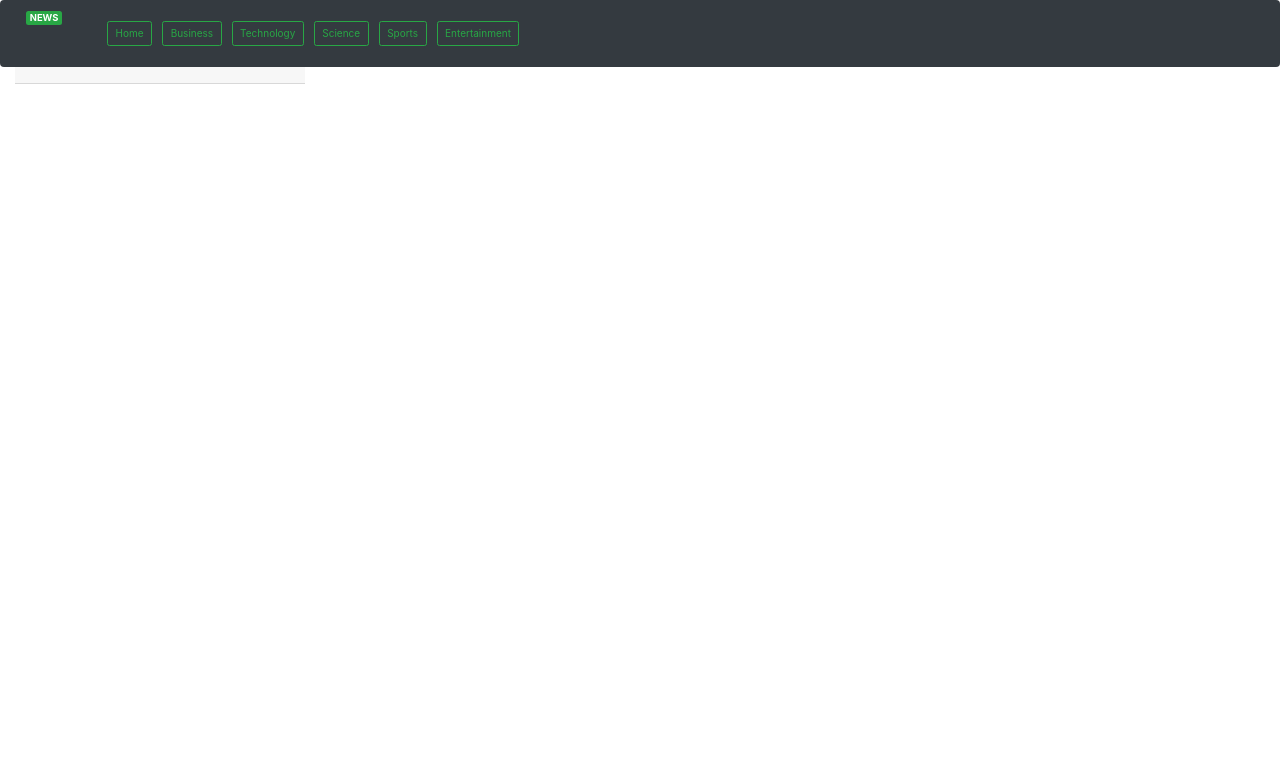
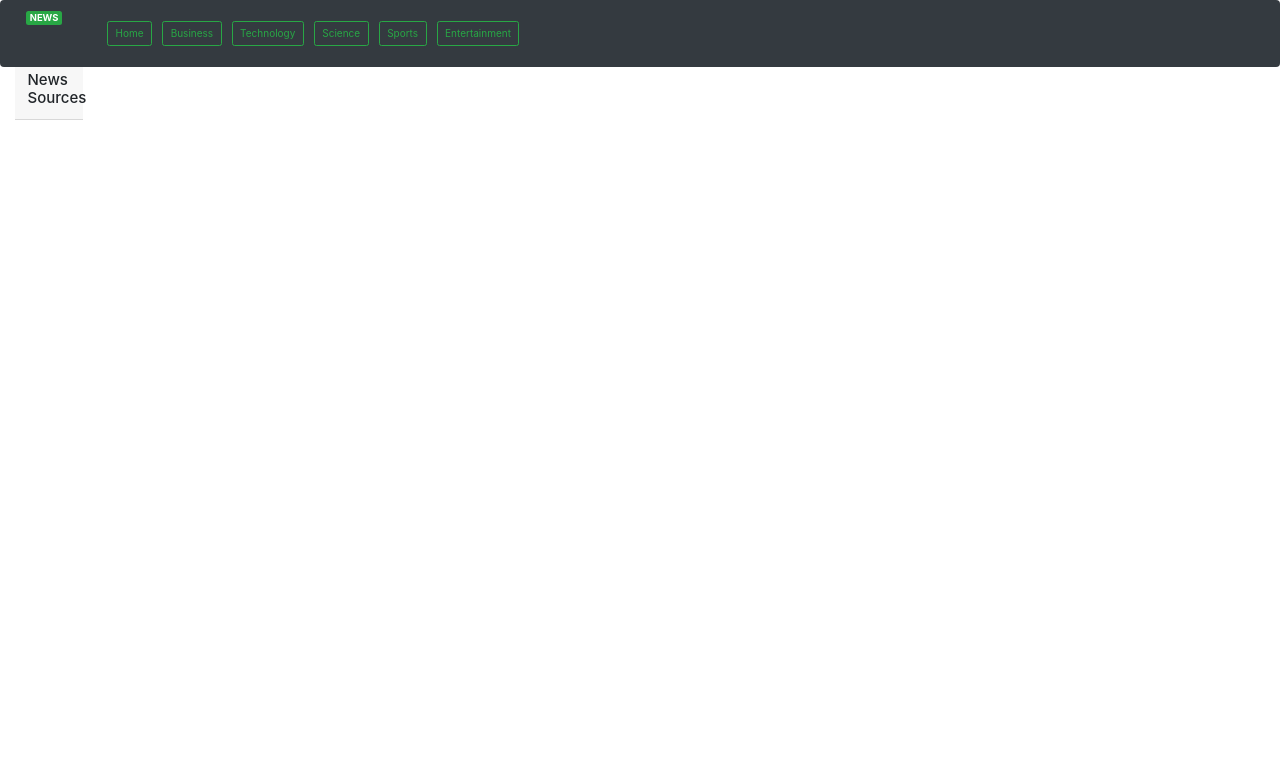
Before and after one commit to YomiRich/News-API, a Flask app: template app/templates/index.html in a window 1280 px wide. Shown: the top 764 px of the page. Run offline with Flask 2, Linux system fonts and the light colour scheme; the template is opened without the code that fills it, so the values that code supplies are empty; some libraries are stand-ins or nearby versions.

Commit message:
adding to style sheet

```diff
--- a/app/static/css/index.css
+++ b/app/static/css/index.css
@@ -1,8 +1,8 @@
 .main {
-    flex: 1 1 0;
+    flex: 1 1 0;>
     display: flex;
 }
-.container-fluid {>
+.container-fluid {
   display: flex;
 }
 .col-9 {
```
